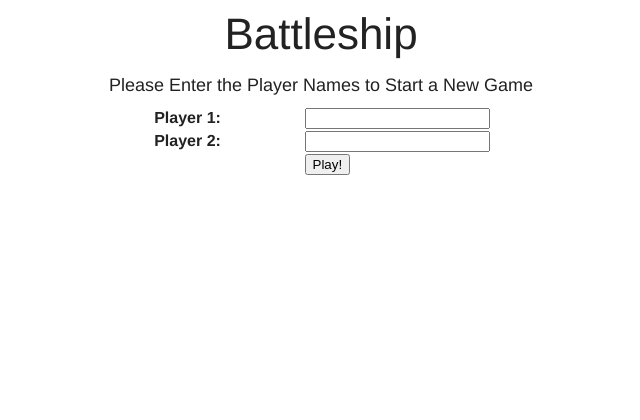
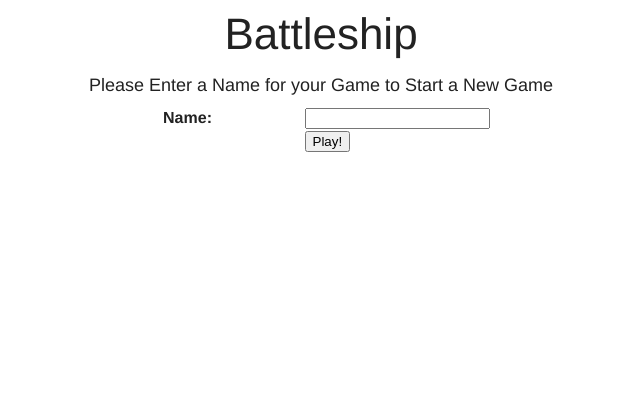
Before and after one commit to ZzCalvinzZ/Battleship, a Django app: template templates/index.html in a window 1280 px wide. Shown: the top 420 px of the page, without its empty margins (319-959 px from the left). Run offline with Django 3.2, Linux system fonts and the light colour scheme; the template is opened without the code that fills it: values that come from a table or form of the project are taken from there, others are empty; some libraries are stand-ins or nearby versions.

Commit message:
mid process

```diff
--- a/game/forms.py
+++ b/game/forms.py
@@ -1,5 +1,8 @@
 from django import forms
 
 class GameForm(forms.Form):
-    player_1 = forms.CharField(label='Player 1', max_length=100)
-    player_2 = forms.CharField(label='Player 2', max_length=100)
+  name = forms.CharField(label='Name', max_length=200)
+
+# class GameForm(forms.Form):
+#   player_1 = forms.CharField(label='Player 1', max_length=100)
+#   player_2 = forms.CharField(label='Player 2', max_length=100)
--- a/game/models.py
+++ b/game/models.py
@@ -1,9 +1,13 @@
 from django.db import models
+
+class Game(models.Model):
+  name = models.CharField(max_length=200)
 
 class Player(models.Model):
   name = models.CharField(max_length=200)
   won = models.BooleanField(default=False)
   lost = models.BooleanField(default=False)
+  game = models.ForeignKey(Game, default=0)
 
 class Coordinate(models.Model):
   x = models.IntegerField(default=0)
--- a/game/static/css/index.css
+++ b/game/static/css/index.css
@@ -33,20 +33,3 @@ td{
 table {
   margin: 0 auto;
 }
-
-#beginner{
-  float: left;
-}
-
-#intermediate{
-  margin:0 auto;
-  padding-top: 1px;
-}
-
-#expert{
-  float:right;
-}
-
-#scoreboard {
-  margin-top: 60px;
-}
--- a/templates/index.html
+++ b/templates/index.html
@@ -7,7 +7,7 @@
 {% block content %}
 
 <h1>Battleship</h1>
-<h5>Please Enter the Player Names to Start a New Game</h5>
+<h5>Please Enter a Name for your Game to Start a New Game</h5>
 <div class="row">
   <div class="small-6 small-centered columns">
     <table>
```
Also changed, not shown: game/views.py (+11 -2 lines), battleship/db.sqlite3, game/migrations/0002_auto_20150212_1642.py (added), 4 other files.
